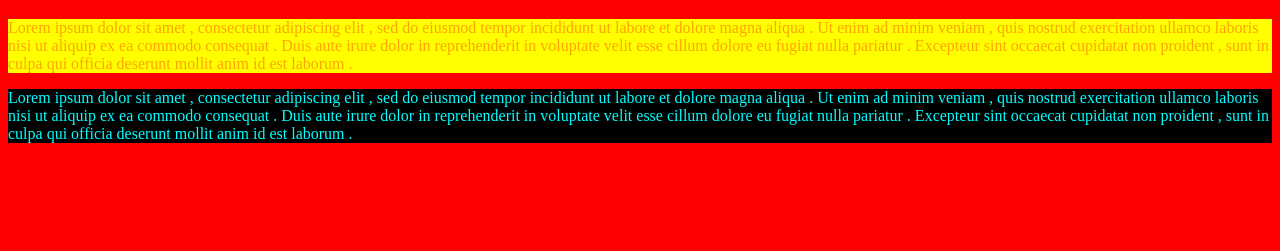
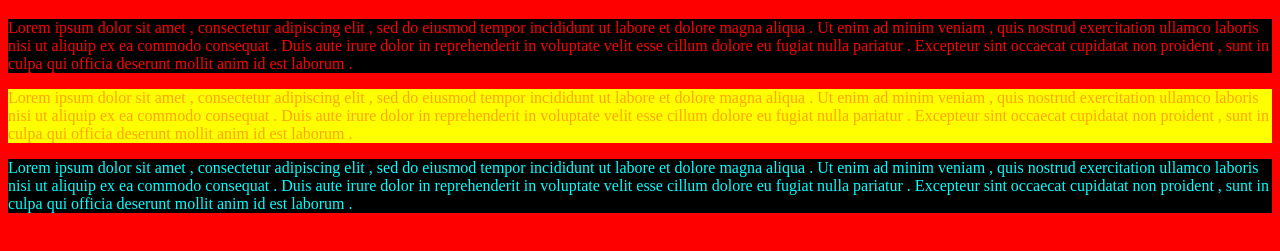
Before and after one commit to AdamDziacky/Web-Tech, a plain HTML site: page Labs/Lab 4/Learning CSS.html in a window 1280 px wide. Shown: the part 61-312 px from the top of the page. Drawn offline with Linux system fonts and the light colour scheme.

Commit message:
Adding CSS to other projects

```diff
--- /dev/null
+++ b/Labs/Lab 3/Hobbies/external.css
@@ -0,0 +1,3 @@
+body {background-color: gainsboro;}
+nav {background-color: gray; color: black;}
+h1 {background-color: gray; color: blue;}
--- a/Labs/Lab 4/Learning CSS.html
+++ b/Labs/Lab 4/Learning CSS.html
@@ -7,6 +7,13 @@
 
     <body>
         <h1>Very Important Heading</h1>
+        <p id="Important"> Lorem ipsum dolor sit amet , consectetur adipiscing elit , sed do eiusmod
+            tempor incididunt ut labore et dolore magna aliqua . Ut enim ad minim
+            veniam , quis nostrud exercitation ullamco laboris nisi ut aliquip ex ea
+            commodo consequat . Duis aute irure dolor in reprehenderit in voluptate
+            velit esse cillum dolore eu fugiat nulla pariatur . Excepteur sint
+            occaecat cupidatat non proident , sunt in culpa qui officia deserunt
+            mollit anim id est laborum .</p>
         <p class="first"> Lorem ipsum dolor sit amet , consectetur adipiscing elit , sed do eiusmod
             tempor incididunt ut labore et dolore magna aliqua . Ut enim ad minim
             veniam , quis nostrud exercitation ullamco laboris nisi ut aliquip ex ea
@@ -27,6 +34,7 @@
     <style type="text/css">
         body {background-color:red}
         h1 {background-color: blue; color: green;}
+        #Important {background-color: black; color: red;}
         .first {background-color: yellow; color: orange;}
         .second {background-color: black; color: aqua;}
     </style>
--- /dev/null
+++ b/Labs/Lab 4/external.css
@@ -0,0 +1,3 @@
+body {background-color: red;}
+h1 {background-color: blue; color: green;}
+p {background-color: orange; color: teal;}
```
Also changed, not shown: Labs/Lab 3/Hobbies/knifemaking.html (+1 -1 lines), Labs/Lab 4/external.html (added, +18 -0 lines).
